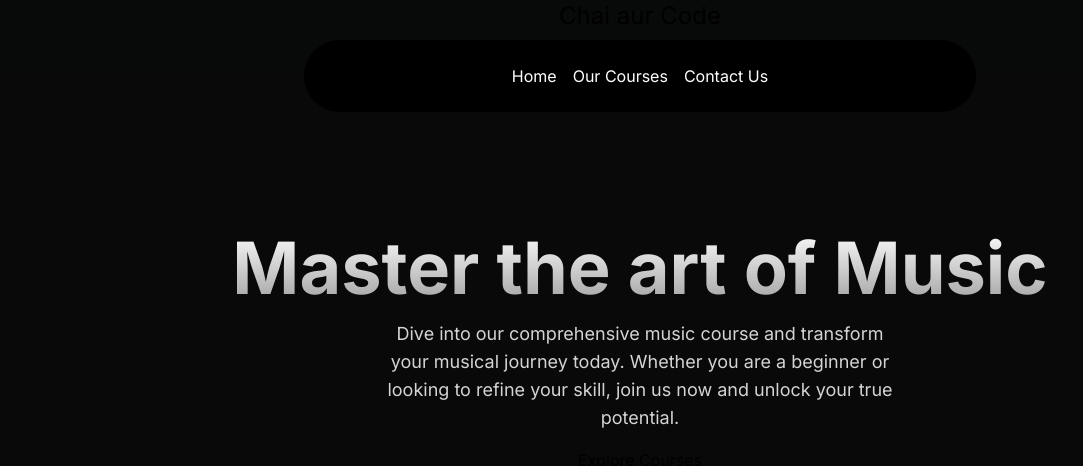
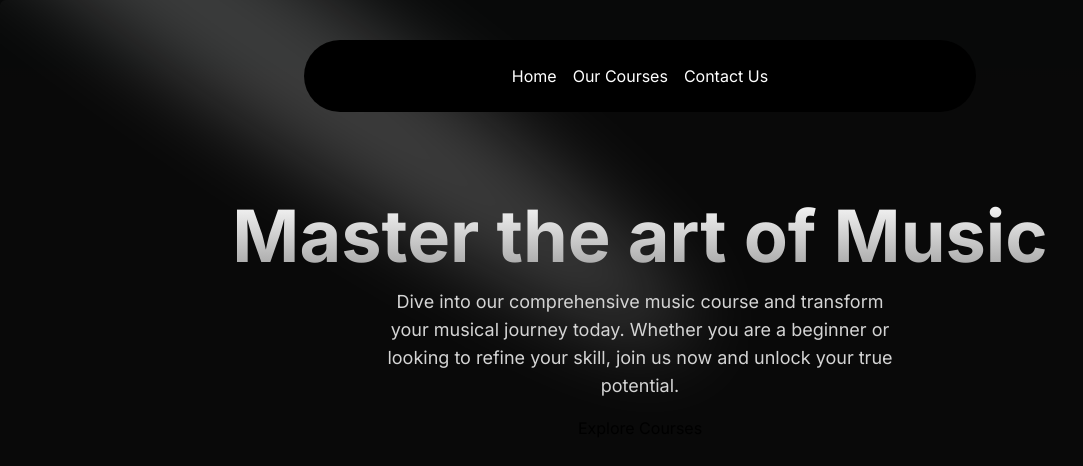
Before and after one commit to Vorpalv2/nextjs_music, a Next.js app: page / in a window 1280 px wide. Shown: the top 466 px of the page, without its empty margins (0-1083 px from the left). Built offline with nearby package versions, Linux system fonts and the light colour scheme.

Commit message:
added spotlight

```diff
--- a/src/app/page.tsx
+++ b/src/app/page.tsx
@@ -3,7 +3,7 @@ import HeroSection from "@/components/HeroSection";
 export default function Home() {
   return (
     <main className="min-h-screen bg-black/[0.96] antialiased bg-grid-white/[0.02]">
-      <h1 className="text-2xl text-center">Chai aur Code</h1>
+      {/* <h1 className="text-2xl text-center">Chai aur Code</h1> */}
       <HeroSection />
     </main>
   );
--- a/src/components/HeroSection.tsx
+++ b/src/components/HeroSection.tsx
@@ -1,9 +1,14 @@
 import Link from "next/link";
 import React from "react";
+import { Spotlight } from "@/components/ui/Spotlight";
 
 const HeroSection = () => {
   return (
     <div className="h-auto md:h-[40rem] w-full rounded-md flex flex-col items-center justify-center relative overflow-hidden mx-auto py-10 md:py-0">
+      <Spotlight
+        fill={"white"}
+        className="-top-20 left-0 md:left-60 md:-top-20"
+      />
       <div className="p-4 relative z-10 w-full text-center">
         <h1 className="mt-20 md:mt-0 text-4xl md:text-7xl font-bold bg-clip-text text-transparent bg-gradient-to-b from-neutral-50 to-neutral-400">
           Master the art of Music
--- /dev/null
+++ b/src/components/ui/Spotlight.tsx
@@ -0,0 +1,56 @@
+import React from "react";
+import { cn } from "@/utils/cn";
+
+type SpotlightProps = {
+  className?: string;
+  fill?: string;
+};
+
+export const Spotlight = ({ className, fill }: SpotlightProps) => {
+  return (
+    <svg
+      className={cn(
+        "animate-spotlight pointer-events-none absolute z-[1]  h-[169%] w-[138%] lg:w-[84%] opacity-0",
+        className
+      )}
+      xmlns="http://www.w3.org/2000/svg"
+      viewBox="0 0 3787 2842"
+      fill="none"
+    >
+      <g filter="url(#filter)">
+        <ellipse
+          cx="1924.71"
+          cy="273.501"
+          rx="1924.71"
+          ry="273.501"
+          transform="matrix(-0.822377 -0.568943 -0.568943 0.822377 3631.88 2291.09)"
+          fill={fill || "white"}
+          fillOpacity="0.21"
+        ></ellipse>
+      </g>
+      <defs>
+        <filter
+          id="filter"
+          x="0.860352"
+          y="0.838989"
+          width="3785.16"
+          height="2840.26"
+          filterUnits="userSpaceOnUse"
+          colorInterpolationFilters="sRGB"
+        >
+          <feFlood floodOpacity="0" result="BackgroundImageFix"></feFlood>
+          <feBlend
+            mode="normal"
+            in="SourceGraphic"
+            in2="BackgroundImageFix"
+            result="shape"
+          ></feBlend>
+          <feGaussianBlur
+            stdDeviation="151"
+            result="effect1_foregroundBlur_1065_8"
+          ></feGaussianBlur>
+        </filter>
+      </defs>
+    </svg>
+  );
+};
--- a/tailwind.config.ts
+++ b/tailwind.config.ts
@@ -9,6 +9,21 @@ const config: Config = {
   darkMode: "class",
   theme: {
     extend: {
+      animation: {
+        spotlight: "spotlight 2s ease .75s 1 forwards",
+      },
+      keyframes: {
+        spotlight: {
+          "0%": {
+            opacity: "0",
+            transform: "translate(-72%, -62%) scale(0.5)",
+          },
+          "100%": {
+            opacity: "1",
+            transform: "translate(-50%,-40%) scale(1)",
+          },
+        },
+      },
       backgroundImage: {
         "gradient-radial": "radial-gradient(var(--tw-gradient-stops))",
         "gradient-conic":
```
